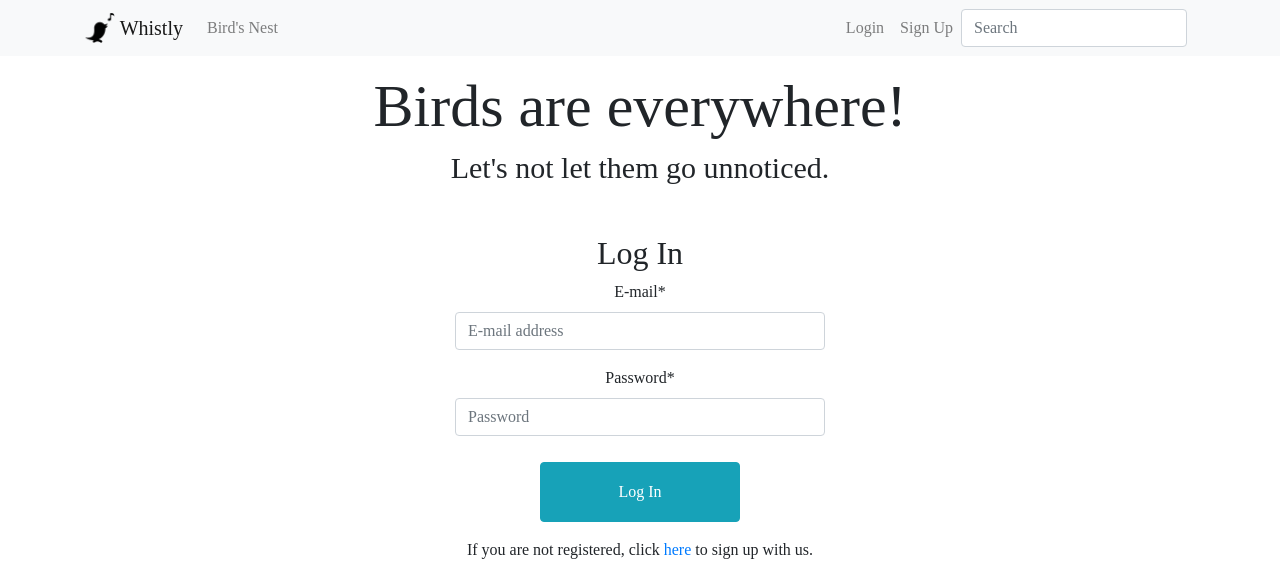
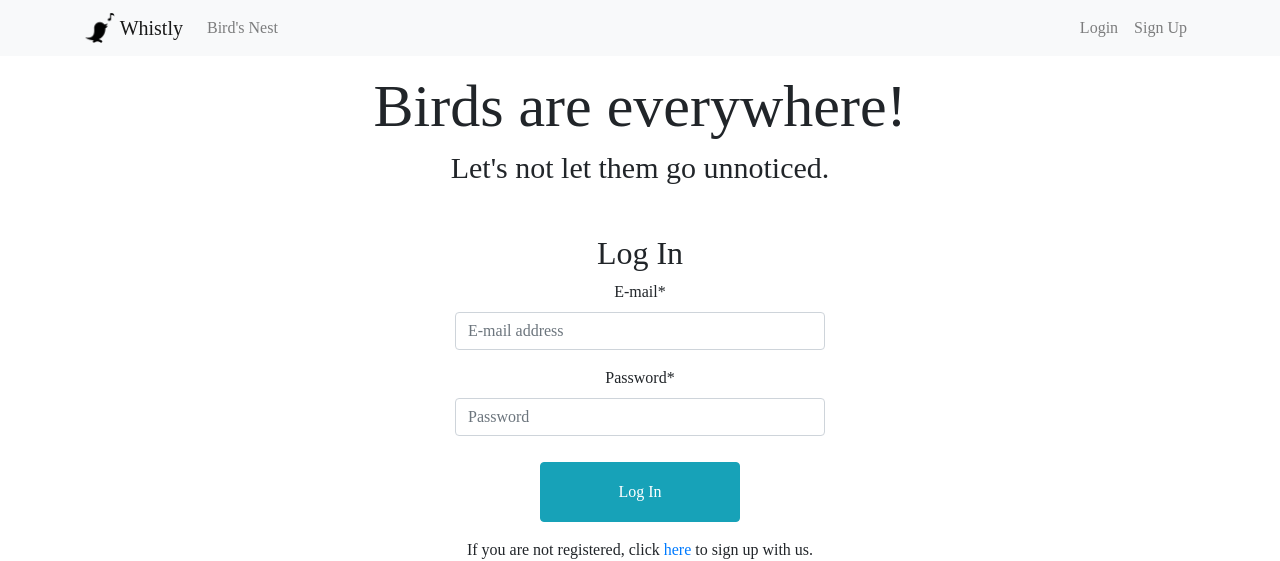
Before and after one commit to sergiojaj/new_whistly, a Django app: page /accounts/login/ in a window 1280 px wide. Shown: the top 561 px of the page. Run offline with Django 3.2, Linux system fonts and the light colour scheme; some libraries are stand-ins or nearby versions.

Commit message:
changed position of search form at _base.thml

```diff
--- a/templates/_base.html
+++ b/templates/_base.html
@@ -47,6 +47,9 @@
             <li class="nav-item">
               <a class="nav-link" href="{% url 'add_bird' %}">Feathers UP</a>
             </li>
+            <form action="{% url 'search_results' %}" method="GET" class="form-inline my-2 my-lg-0">
+              <input name='q' class="form-control mr-sm-2" type="search" placeholder="Search" aria-label="Search">
+            </form>
             <li class="nav-item">
               <a class="nav-link" href="{% url 'account_logout' %}">Logout</a>
             </li>
@@ -58,14 +61,11 @@
               <a class="nav-link" href="{% url 'account_signup' %}">Sign Up</a>
             </li>
           {% endif %}
-          <form action="{% url 'search_results' %}" method="GET" class="form-inline my-2 my-lg-0">
-            <input name='q' class="form-control mr-sm-2" type="search" placeholder="Search" aria-label="Search">
-          </form>
+
         </ul>
       </div>
       </div>
     </nav>
-
 
   <!-- intro text -->
     <div class="container" style="padding-top: 70px" align=center>
@@ -73,8 +73,7 @@
           <h6 id="base_h6" class="mb-5">Let's not let them go unnoticed.</h6>
     </div>
 
-
-      {% block content %}
+    {% block content %}
       {% endblock content %}
 </div>
 
```
Also changed, not shown: db.sqlite3, media/bird/zdenek-machacek-Vu4-Il_2Kdo-unsplash_wWsw6Ym.jpg (added).
